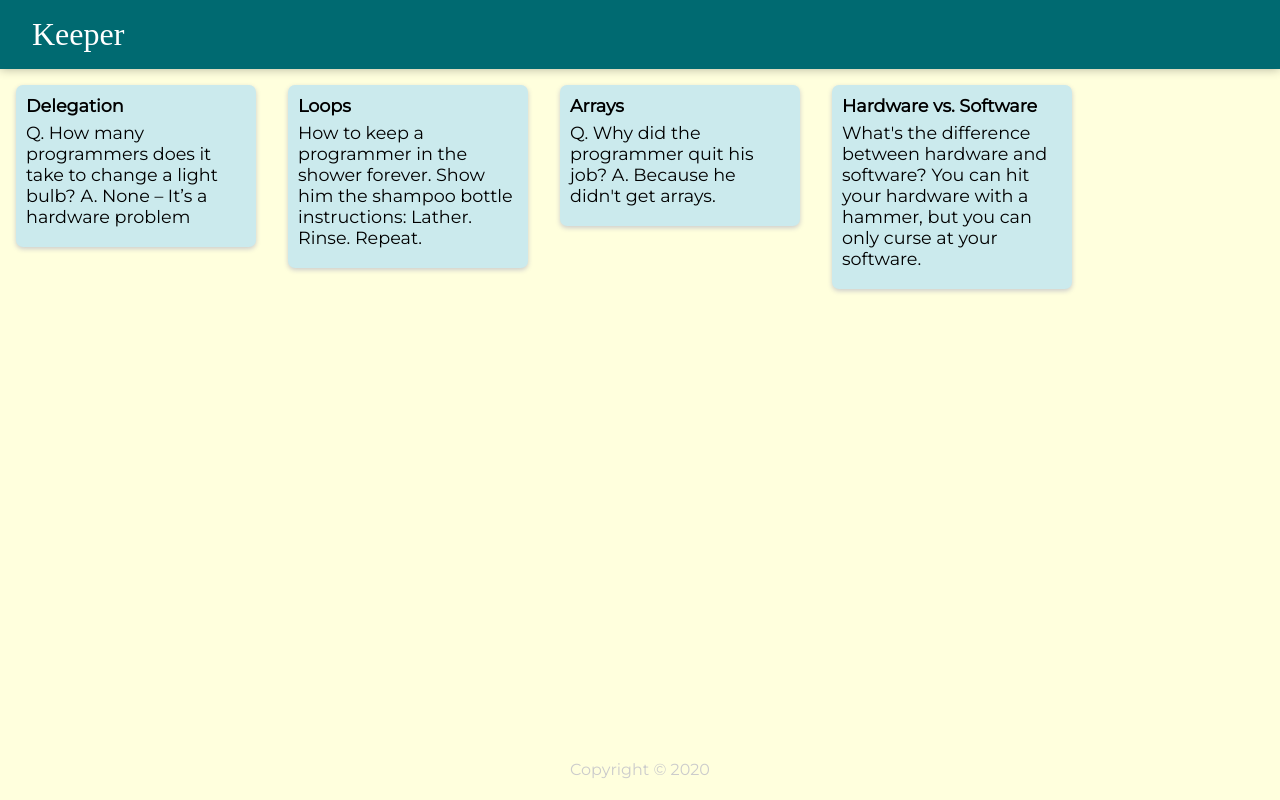
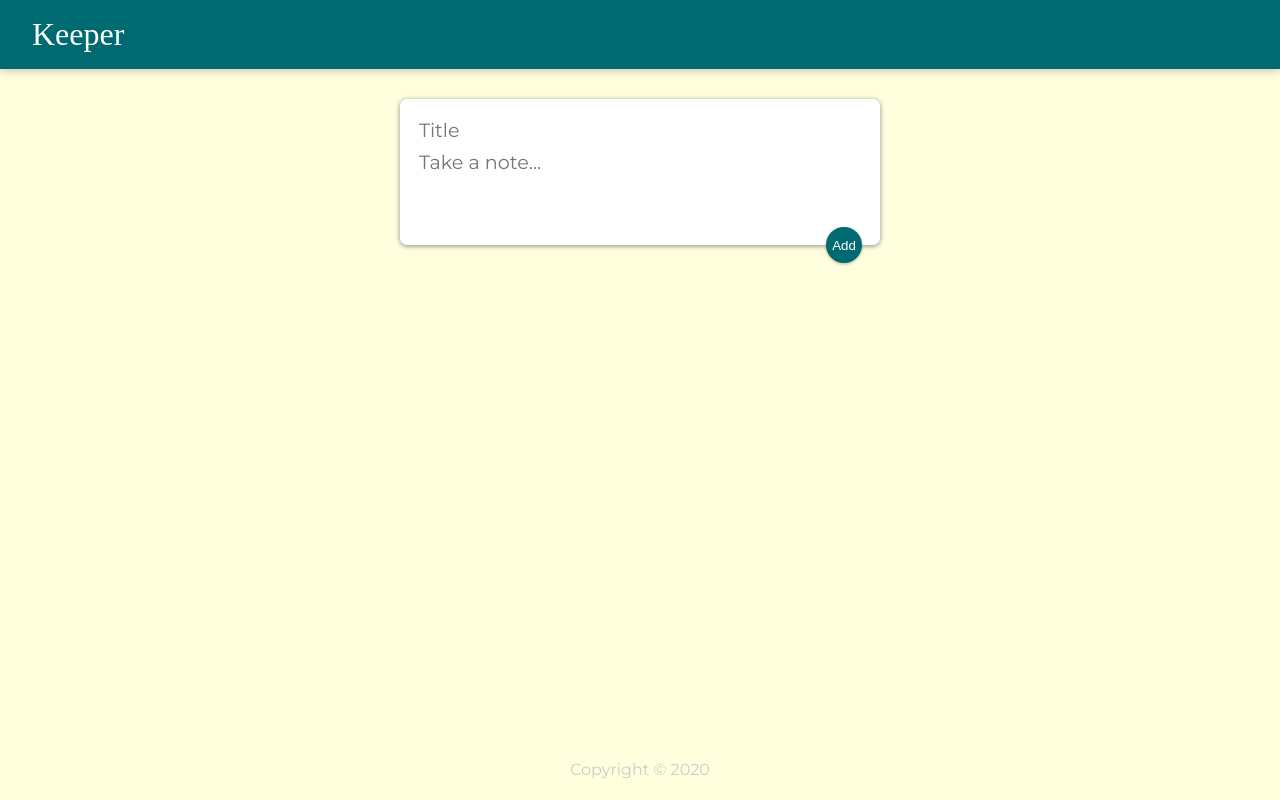
Before and after one commit to HaroldF415/react-app-v1, a React (Create React App) app: page / in a window 1280 px wide. Built offline with nearby package versions, Linux system fonts and the light colour scheme; a web font is replaced by a local one.

Commit message:
react keeper app [complete]

```diff
--- a/public/styles.css
+++ b/public/styles.css
@@ -54,3 +54,49 @@
     white-space: pre-wrap;
     word-wrap: break-word;
   }
+
+  .note button {
+    position: relative;
+    float: right;
+    margin-right: 10px;
+    color: #006a71;
+    border: none;
+    width: 36px;
+    height: 36px;
+    cursor: pointer;
+    outline: none;
+  }
+
+  form {
+    position: relative;
+    width: 480px;
+    margin: 30px auto 20px auto;
+    background: #fff;
+    padding: 15px;
+    border-radius: 7px;
+    box-shadow: 0 1px 5px rgb(138, 137, 137);
+  }
+  form input,
+  form textarea {
+    width: 100%;
+    border: none;
+    padding: 4px;
+    outline: none;
+    font-size: 1.2em;
+    font-family: inherit;
+    resize: none;
+  }
+  form button {
+    position: absolute;
+    right: 18px;
+    bottom: -18px;
+    background: #006a71;
+    color: #fff;
+    border: none;
+    border-radius: 50%;
+    width: 36px;
+    height: 36px;
+    box-shadow: 0 1px 3px rgba(0, 0, 0, 0.3);
+    cursor: pointer;
+    outline: none;
+  }
--- a/src/components/App.jsx
+++ b/src/components/App.jsx
@@ -1,4 +1,4 @@
-import React from "react";
+import React, {useState} from "react";
 
 // Importing custom components
 import Header from "./Header";
@@ -6,19 +6,37 @@
 import Note from "./Note";
 
 import notes from "../notes";
+import CreateArea from "./CreateArea";
 
 
 function App(){
+    const [notes, setNotes] = useState([]);
+
+    function addNote(newNote) {
+        setNotes( prev => {
+            return [...prev, newNote]
+        });
+    }
+
+    function deleteNote(id){
+        setNotes(prev => {
+            return prev.filter((note, index) => {
+                return index !== id;
+            })
+        });
+    }
 
     return (
         <div>
             <Header />
-            {notes.map( note => (
+            <CreateArea onAdd={addNote} />
+            {notes.map((note, index) => (
                 <Note
-                    key={note.id}
-                    title={note.title}
-                    content={note.content}
-                />
+                key={index}
+                id={index}
+                title={note.title}
+                content={note.content}
+                onDelete={deleteNote} />
             ))}
             <Footer />
         </div>
--- /dev/null
+++ b/src/components/CreateArea.jsx
@@ -0,0 +1,45 @@
+import React, {useState} from "react";
+
+function CreateArea(props) {
+    const [note, setNote] = useState({
+        title: "",
+        content: ""
+    });
+
+    function handleChange(event){
+        const {value, name} = event.target;
+
+        setNote( prev => {
+            return {
+                ...prev,
+                [name]: value
+            };
+        });
+    }
+
+    //DEFAULT BEHAVIOUR OF FORMS & BUTTONS are that they refresh the page when clicked the following function will handle this behaviour
+    function submitNote(event){
+        props.onAdd(note);
+        event.preventDefault();
+
+        // This will reset the inputArea / textArea
+        setNote({
+            title: "",
+            content: ""
+        });
+    }
+
+
+  return (
+    <div>
+      <form>
+        <input onChange={handleChange} value={note.title} name="title" placeholder="Title" type="text" />
+        <textarea onChange={handleChange} value={note.content} name="content" placeholder="Take a note..." rows="3" />
+        <button
+        onClick={submitNote}>Add</button>
+      </form>
+    </div>
+  );
+}
+
+export default CreateArea;
--- a/src/components/Note.jsx
+++ b/src/components/Note.jsx
@@ -2,11 +2,16 @@
 
 function Note(props){
 
+    function handleClick(){
+        props.onDelete(props.id);
+    }
+
     return (
         <div class="note">
-            <h1>{props.title}</h1>
-            <p>{props.content}</p>
-        </div>
+        <h1>{props.title}</h1>
+        <p>{props.content}</p>
+        <button onClick={handleClick}>DELETE</button>
+      </div>
     );
 
 };
```
Also changed, not shown: src/index.js (+15 -0 lines).
